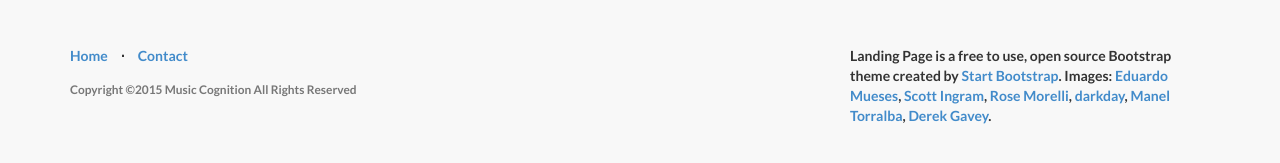
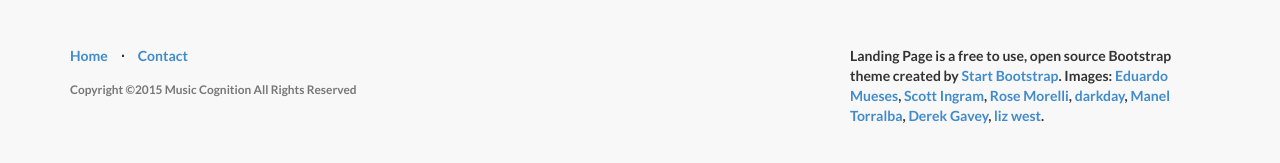
Before and after one commit to kshaffer/cognition, a Jekyll site: the page built from assessments.md, in a window 1280 px wide and 900 px high, scrolled down 3518 px. Shown: the part 724-887 px from the top of the window. Built offline with Jekyll 4.4.1, drawn with Linux system fonts in a browser that asks for light colours; nearby versions of some CDN libraries; library files that are not in the unit come from our copies.

Commit message:
gassignment guide image

```diff
--- a/_includes/footer.html
+++ b/_includes/footer.html
@@ -15,7 +15,7 @@
                 <p class="copyright text-muted small">Copyright &copy;2015 {{ site.title }} All Rights Reserved</p>
             </div>
             <div class="col-md-4">
-                Landing Page is a free to use, open source Bootstrap theme created by <a href="http://startbootstrap.com/">Start Bootstrap</a>. Images: <a href="https://www.flickr.com/photos/emueses/8650127689/in/faves-131104016@N08/">Eduardo Mueses</a>, <a href="https://www.flickr.com/photos/scingram/100212089/in/faves-131104016@N08/">Scott Ingram</a>, <a href="https://www.flickr.com/photos/rosemorelli/14838103960/in/faves-131104016@N08/">Rose Morelli</a>, <a href="https://www.flickr.com/photos/drainrat/">darkday</a>, <a href="https://www.flickr.com/photos/60506610@N08/16235451138/in/faves-131104016@N08/">Manel Torralba</a>, <a href="https://www.flickr.com/photos/derekgavey/6372777495/in/faves-131104016@N08/">Derek Gavey</a>.
+                Landing Page is a free to use, open source Bootstrap theme created by <a href="http://startbootstrap.com/">Start Bootstrap</a>. Images: <a href="https://www.flickr.com/photos/emueses/8650127689/in/faves-131104016@N08/">Eduardo Mueses</a>, <a href="https://www.flickr.com/photos/scingram/100212089/in/faves-131104016@N08/">Scott Ingram</a>, <a href="https://www.flickr.com/photos/rosemorelli/14838103960/in/faves-131104016@N08/">Rose Morelli</a>, <a href="https://www.flickr.com/photos/drainrat/">darkday</a>, <a href="https://www.flickr.com/photos/60506610@N08/16235451138/in/faves-131104016@N08/">Manel Torralba</a>, <a href="https://www.flickr.com/photos/derekgavey/6372777495/in/faves-131104016@N08/">Derek Gavey</a>, <a href="https://www.flickr.com/photos/calliope/9314625007/in/faves-131104016@N08/">liz west</a>.
             </div>
         </div>
     </div>
```
Also changed, not shown: assessments.md (+1 -1 lines), img/homework.jpg (added), img/services/homeworkSmall.jpg (added).
